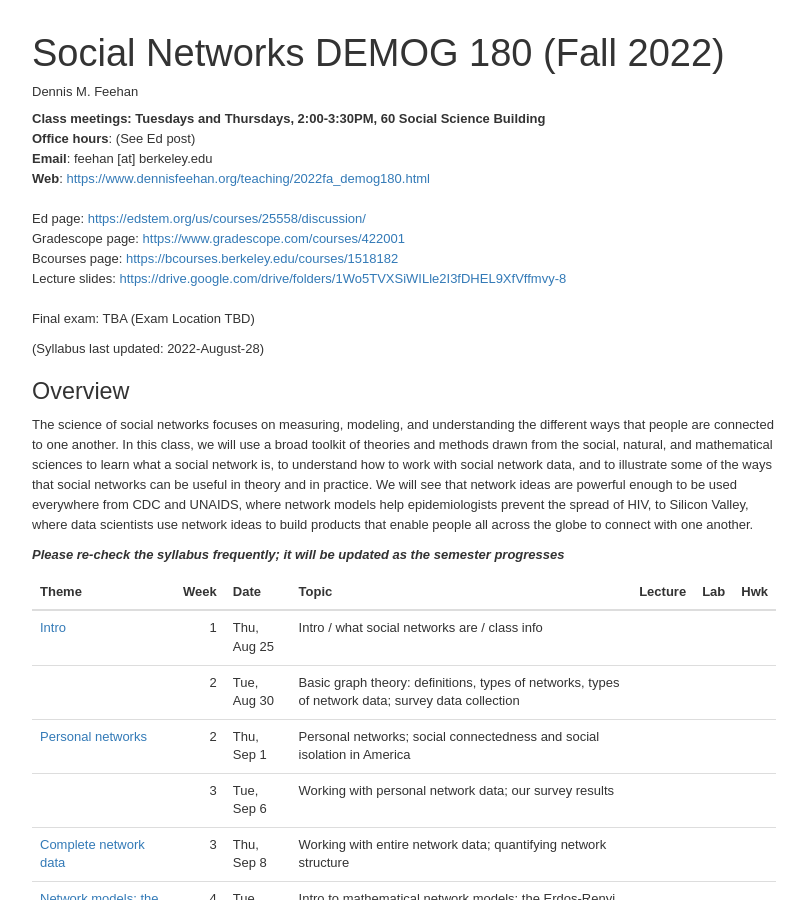
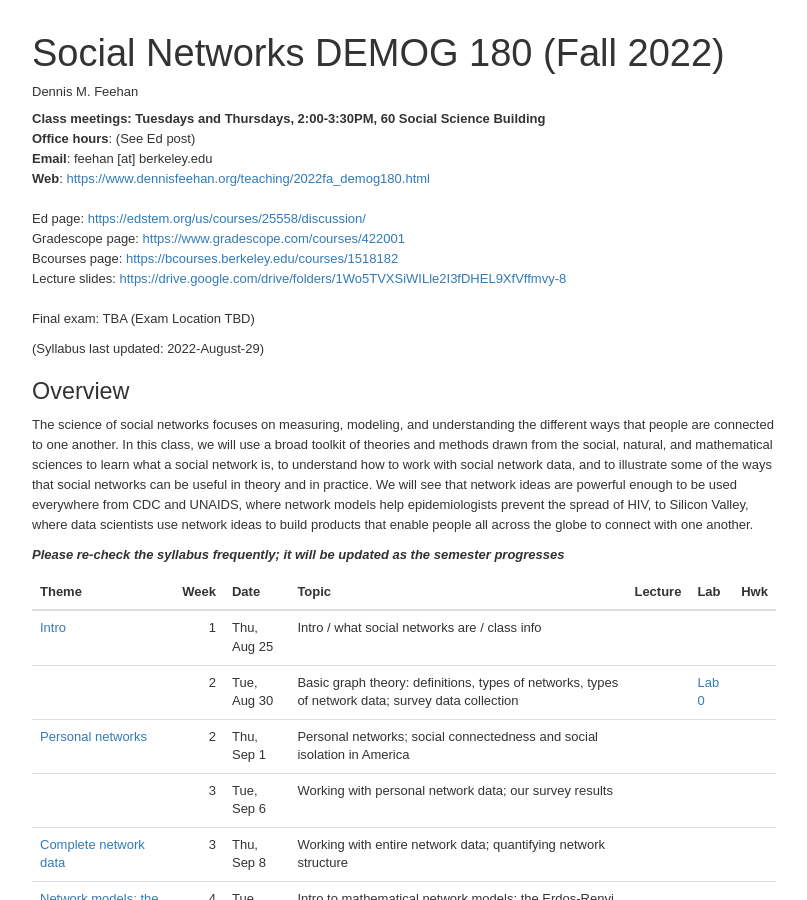
Before and after one commit to dfeehan/dfeehan.github.io, a Jekyll site: the page teaching/2022fa_demog180.html, which Jekyll copies as it is, in a window 1280 px wide and 900 px high. Shown: the whole window, without its empty margins (236-1043 px from the left). Built offline with Jekyll 4.4.1, drawn with Linux system fonts in a browser that asks for light colours.

Commit message:
link to lab0

```diff
--- a/teaching/2022fa_demog180.html
+++ b/teaching/2022fa_demog180.html
@@ -725,7 +725,7 @@
 Bcourses page: <a href="https://bcourses.berkeley.edu/courses/1518182">https://bcourses.berkeley.edu/courses/1518182</a><br />
 Lecture slides: <a href="https://drive.google.com/drive/folders/1Wo5TVXSiWILle2I3fDHEL9XfVffmvy-8?usp=sharing">https://drive.google.com/drive/folders/1Wo5TVXSiWILle2I3fDHEL9XfVffmvy-8</a><br />
 <BR> Final exam: TBA (Exam Location TBD) <BR></p>
-<p>(Syllabus last updated: 2022-August-28)</p>
+<p>(Syllabus last updated: 2022-August-29)</p>
 <div id="overview" class="section level2">
 <h2>Overview</h2>
 <p>The science of social networks focuses on measuring, modeling, and
@@ -805,6 +805,8 @@
 <td style="text-align:left;">
 </td>
 <td style="text-align:left;">
+<a href="https://datahub.berkeley.edu/hub/user-redirect/git-pull?repo=https%3A%2F%2Fgithub.com%2Fdfeehan%2Fdemog180-fa2022&amp;urlpath=tree%2Fdemog180-fa2022%2Flab%2Flab0%2Flab0.ipynb&amp;branch=main">Lab
+0</a>
 </td>
 <td style="text-align:left;">
 </td>
```
